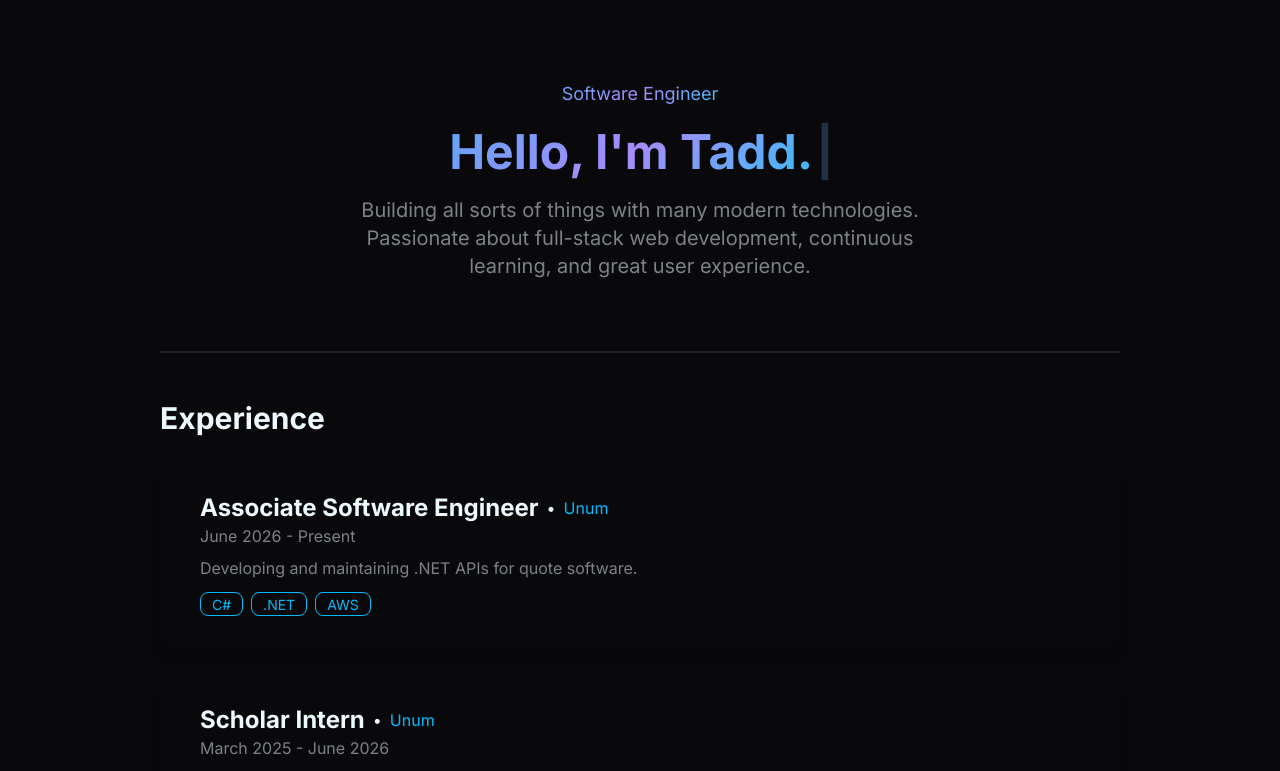
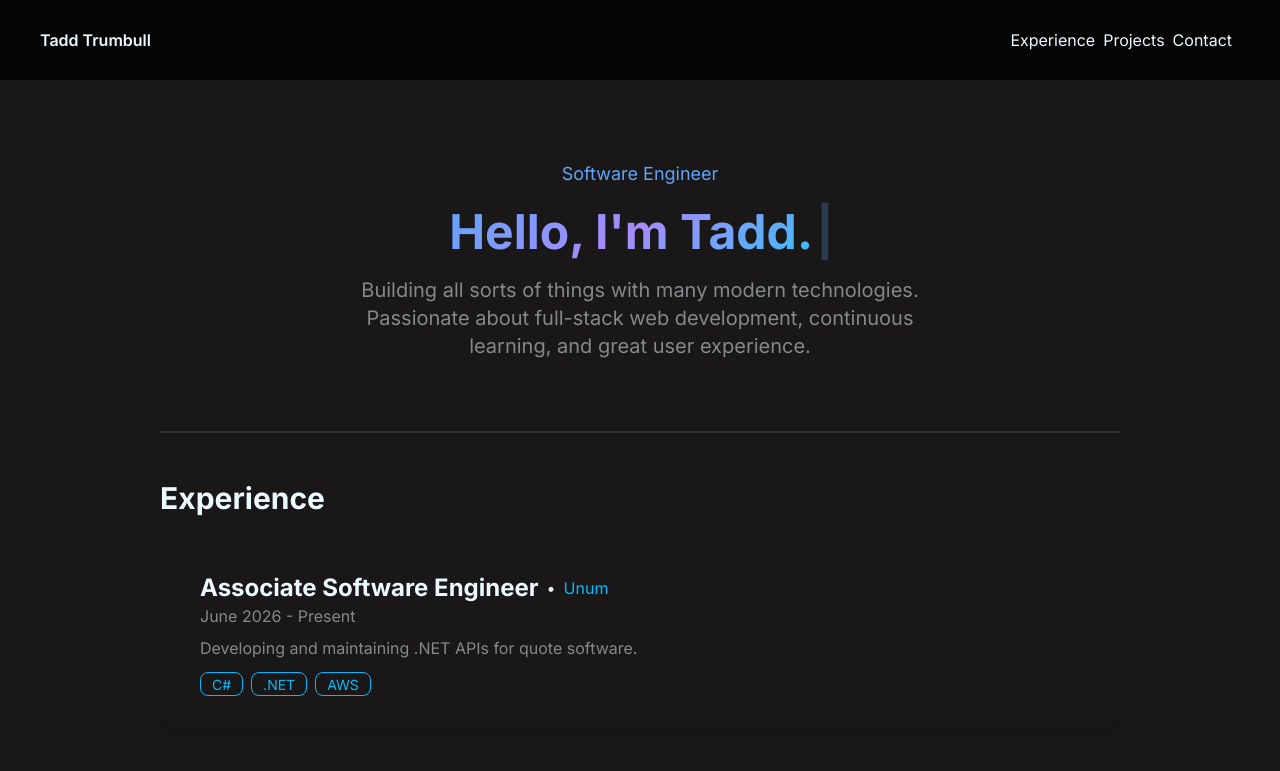
Before and after one commit to taddmtii/portfolio, a React (Vite) app: page / in a window 1280 px wide. Shown: the top 771 px of the page. Built offline with nearby package versions, Linux system fonts and the light colour scheme.

Commit message:
basic setup

```diff
--- a/src/App.css
+++ b/src/App.css
@@ -4,22 +4,13 @@
   themes: dark --default;
 }
 
-.glass-card {
-  background: rgba(255, 255, 255, 0.03);
-  border: 1px solid rgba(255, 255, 255, 0.08);
-  backdrop-filter: blur(12px);
-}
-.glass-card:hover {
-  border-color: rgba(59, 130, 246, 0.3);
-  box-shadow: 0 8px 32px rgba(59, 130, 246, 0.12);
-  transform: translateY(-2px);
-}
 .gradient-text {
   background: linear-gradient(135deg, #60a5fa 0%, #a78bfa 50%, #38bdf8 100%);
   -webkit-background-clip: text;
   background-clip: text;
   -webkit-text-fill-color: transparent;
 }
+
 .section-label {
   color: #60a5fa;
 }
--- a/src/App.tsx
+++ b/src/App.tsx
@@ -3,10 +3,12 @@ import { Hero } from "./components/Hero";
 import Experience from "./components/Experience";
 import { Projects } from "./components/Projects";
 import Contact from "./components/Contact";
+import Navbar from "./components/Navbar";
 
 function App() {
   return (
     <>
+      <Navbar />
       <div className="flex w-full items-center justify-center">
         <div className="flex flex-col w-full max-w-5xl mx-auto px-8 py-20">
           <Hero />
--- a/src/components/Contact.tsx
+++ b/src/components/Contact.tsx
@@ -5,7 +5,7 @@ export default function Contact() {
   return (
     <>
       <div className="flex items-center flex-col gap-8">
-        <h1 className="font-bold text-3xl">Let's Connect</h1>
+        <h1 className="font-bold text-3xl" id="contact">Let's Connect</h1>
         <p className="max-w-xl text-center text-xl mx-auto opacity-50">
           I'm always interested in hearing about new opportunities,
           collaborations, or just chatting about tech.
--- a/src/components/Experience.tsx
+++ b/src/components/Experience.tsx
@@ -4,7 +4,7 @@ export default function Experience() {
   return (
     <>
       <div className="flex flex-col gap-8">
-        <h1 className="font-bold text-3xl">Experience</h1>
+        <h1 className="font-bold text-3xl" id="experience">Experience</h1>
         <ExperienceCard
           dateRange="June 2026 - Present"
           positionName="Associate Software Engineer"
--- a/src/components/Hero.tsx
+++ b/src/components/Hero.tsx
@@ -10,7 +10,7 @@ export function Hero() {
   return (
     <div className="flex justify-center items-center">
       <div className="flex flex-col items-center gap-5">
-        <span className="md:text-lg gradient-text text-md">Software Engineer</span>
+        <span className="md:text-lg section-label text-md">Software Engineer</span>
         <div className="flex items-center gap-7">
           <div className="font-bold md:text-5xl text-4xl">
             <span className="gradient-text">{text}</span>
--- /dev/null
+++ b/src/components/Navbar.tsx
@@ -0,0 +1,21 @@
+
+
+export default function Navbar() {
+    return (
+        <div className="flex bg-black/80 justify-between px-10 items-center top-0 w-full h-20" id="home">
+            <div>
+                <a className="font-semibold" href="#home">Tadd Trumbull</a>
+            </div>
+            <div className="flex gap-2">
+                <div className="flex gap-2">
+                    <a href="#experience">Experience</a>
+                    <a href="#projects">Projects</a>
+                    <a href="#contact">Contact</a>
+                </div>
+                <div>
+                    {/* Icons */}
+                </div>
+            </div>
+        </div>
+    )
+}
--- a/src/components/Projects.tsx
+++ b/src/components/Projects.tsx
@@ -4,7 +4,7 @@ export function Projects() {
   return (
     <>
       <div className="flex flex-col gap-8">
-        <h1 className="font-bold text-3xl">Projects</h1>
+        <h1 className="font-bold text-3xl" id="projects">Projects</h1>
         <div className="flex flex-col items-center md:flex-row gap-8 md:justify-evenly">
           <ProjectCard
             name="Soundprint"
--- a/src/index.css
+++ b/src/index.css
@@ -7,7 +7,7 @@
 
 body {
   min-height: 100vh;
-  background-color: #09090b;
+  background-color: #191717;
 }
 
 html {
```
Also changed, not shown: package.json (+7 -1 lines), 1 other file (tests, documents, lock files or other folders).
